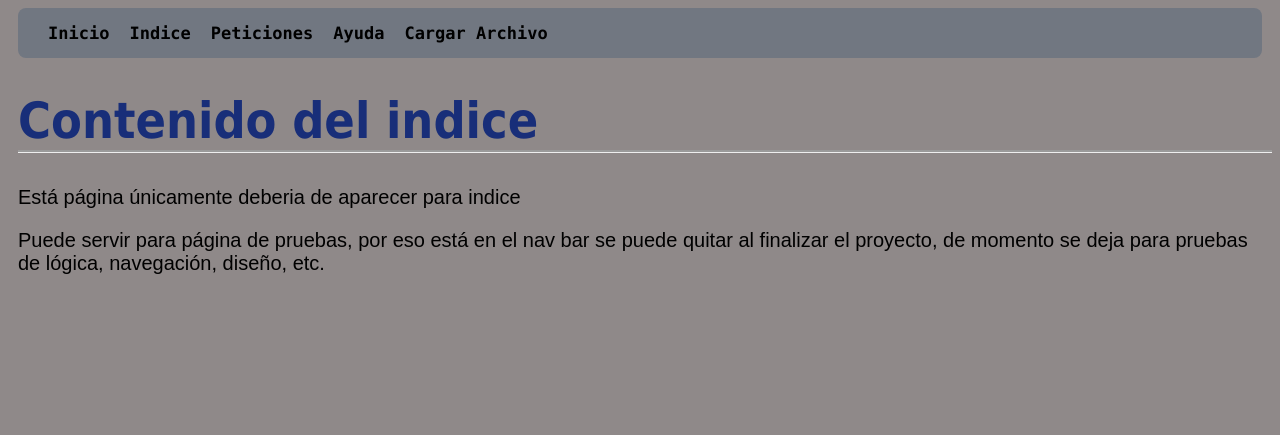
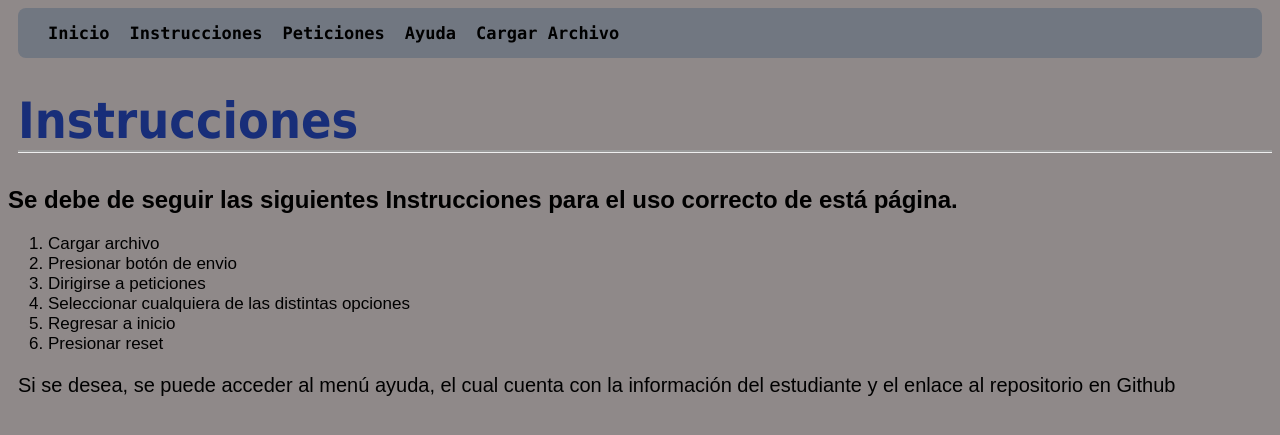
Before and after one commit to JoshdlC/IPC2_Proyecto3_202247844, a Django app: page /indice in a window 1280 px wide. Shown: the top 435 px of the page. Run offline with Django 5.2, Linux system fonts and the light colour scheme.

Commit message:
Documentacion

```diff
--- a/backend/salida.xml
+++ b/backend/salida.xml
@@ -1,7 +1,7 @@
 <?xml version="1.0" ?>
 <lista_respuestas>
   <respuesta>
-    <fecha>24/04/2022</fecha>
+    <fecha>29/10/2024</fecha>
     <mensajes>
       <total>1</total>
       <positivos>1</positivos>
--- a/proyecto3_django/app_frontend/static/css/style.css
+++ b/proyecto3_django/app_frontend/static/css/style.css
@@ -41,6 +41,10 @@ p{
 pre{
     max-width: 600px;
     overflow: auto;
+}
+li{
+    font-weight: 500;
+    font-size: 17px;
 }
 .nav-links {
     display: flex;
--- a/proyecto3_django/app_frontend/templates/base.html
+++ b/proyecto3_django/app_frontend/templates/base.html
@@ -11,7 +11,7 @@
         <nav>
             <div class="nav-links">
                 <a href="{% url 'home' %}">Inicio</a>
-                <a href="{% url 'index' %}">Indice</a>
+                <a href="{% url 'index' %}">Instrucciones</a>
                 <a href="{% url 'peticiones' %}">Peticiones</a>
                 <a href="{% url 'ayuda' %}">Ayuda</a>
                 <a href="{% url 'cargarXml' %}">Cargar Archivo</a>
--- a/proyecto3_django/app_frontend/templates/index.html
+++ b/proyecto3_django/app_frontend/templates/index.html
@@ -1,20 +1,23 @@
 {% extends "base.html" %}
 
-{% block title %} Página de indice {% endblock %}
+{% block title %} Instrucciones {% endblock %}
 
 {% block content %}
 
-    <h1>Contenido del indice</h1>
+    <h1>Instrucciones</h1>
     <div>
         <body>
-            <p>Está página únicamente deberia de aparecer para indice</p>
-            <p> Puede servir para página de pruebas, por eso está en el nav bar
-                se puede quitar al finalizar el proyecto, de momento se deja para
-                pruebas de lógica, navegación, diseño, etc.
-            </p>
-            <p>
-
-            </p>
+            <p> </p>
+            <h2>Se debe de seguir las siguientes Instrucciones para el uso correcto de está página.</h2>
+            <ol>
+                <li>Cargar archivo</li>
+                <li>Presionar botón de envio</li>
+                <li>Dirigirse a peticiones</li>
+                <li>Seleccionar cualquiera de las distintas opciones</li>
+                <li>Regresar a inicio</li>
+                <li>Presionar reset</li>
+            </ol>
+            <p> Si se desea, se puede acceder al menú ayuda, el cual cuenta con la información del estudiante y el enlace al repositorio en Github</p>
         </body>
 
     </div>
```
Also changed, not shown: proyecto3_django/db.sqlite3, 5 other files.
